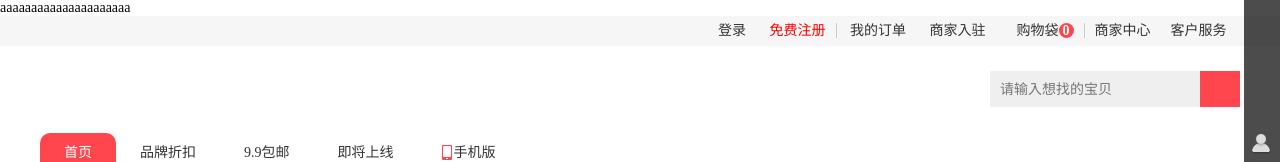
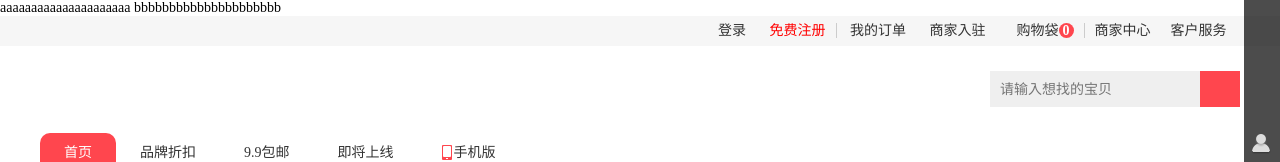
Before and after one commit to XYTABC/tt, a plain HTML site: page index.html in a window 1280 px wide. Shown: the top 162 px of the page. Drawn offline with Linux system fonts and the light colour scheme.

Commit message:
index.html

```diff
--- a/index.html
+++ b/index.html
@@ -13,6 +13,7 @@
 <body>
 	<div>
 		aaaaaaaaaaaaaaaaaaaaa
+		bbbbbbbbbbbbbbbbbbbbb
 	</div>
 	<nav>
 		<div class="container">
```
